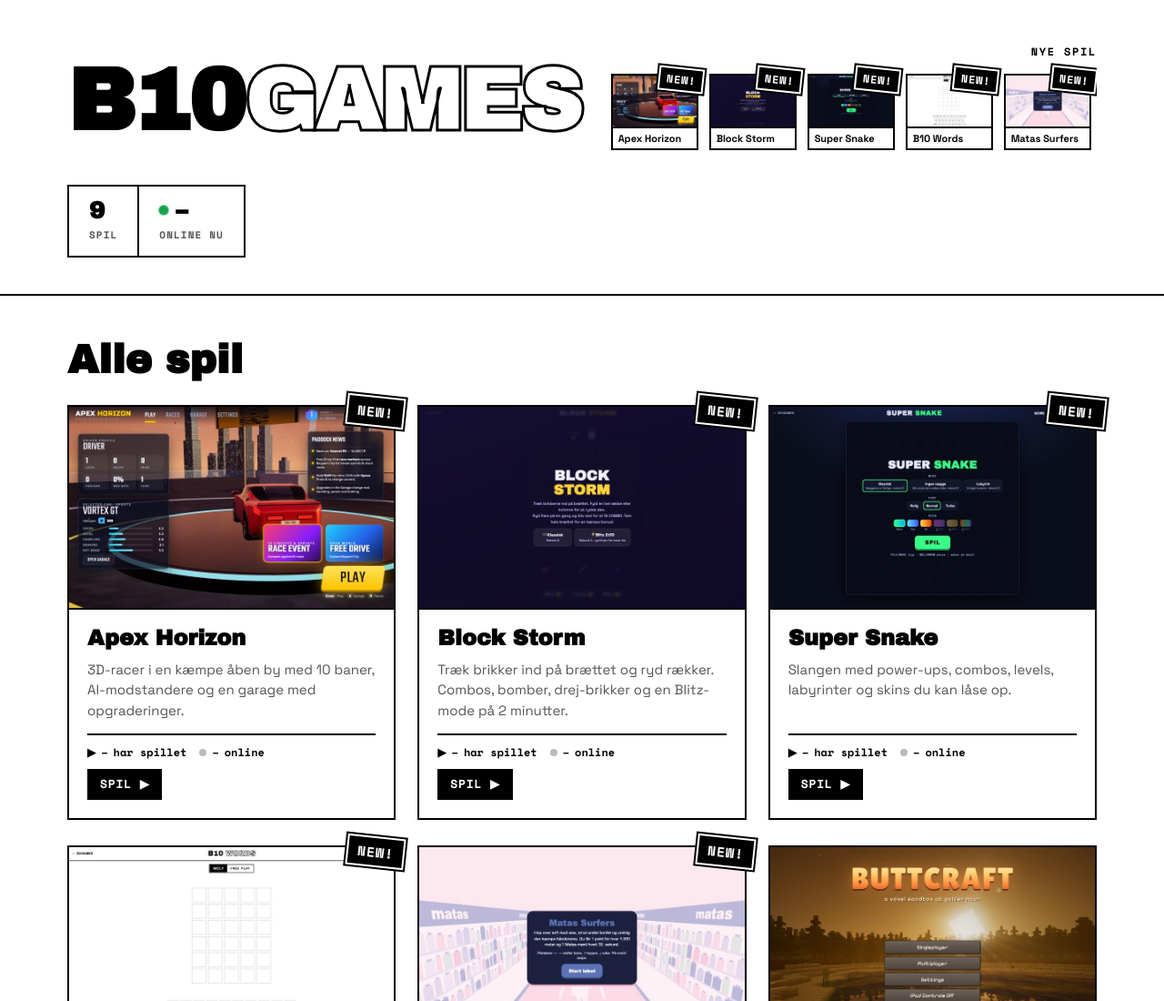
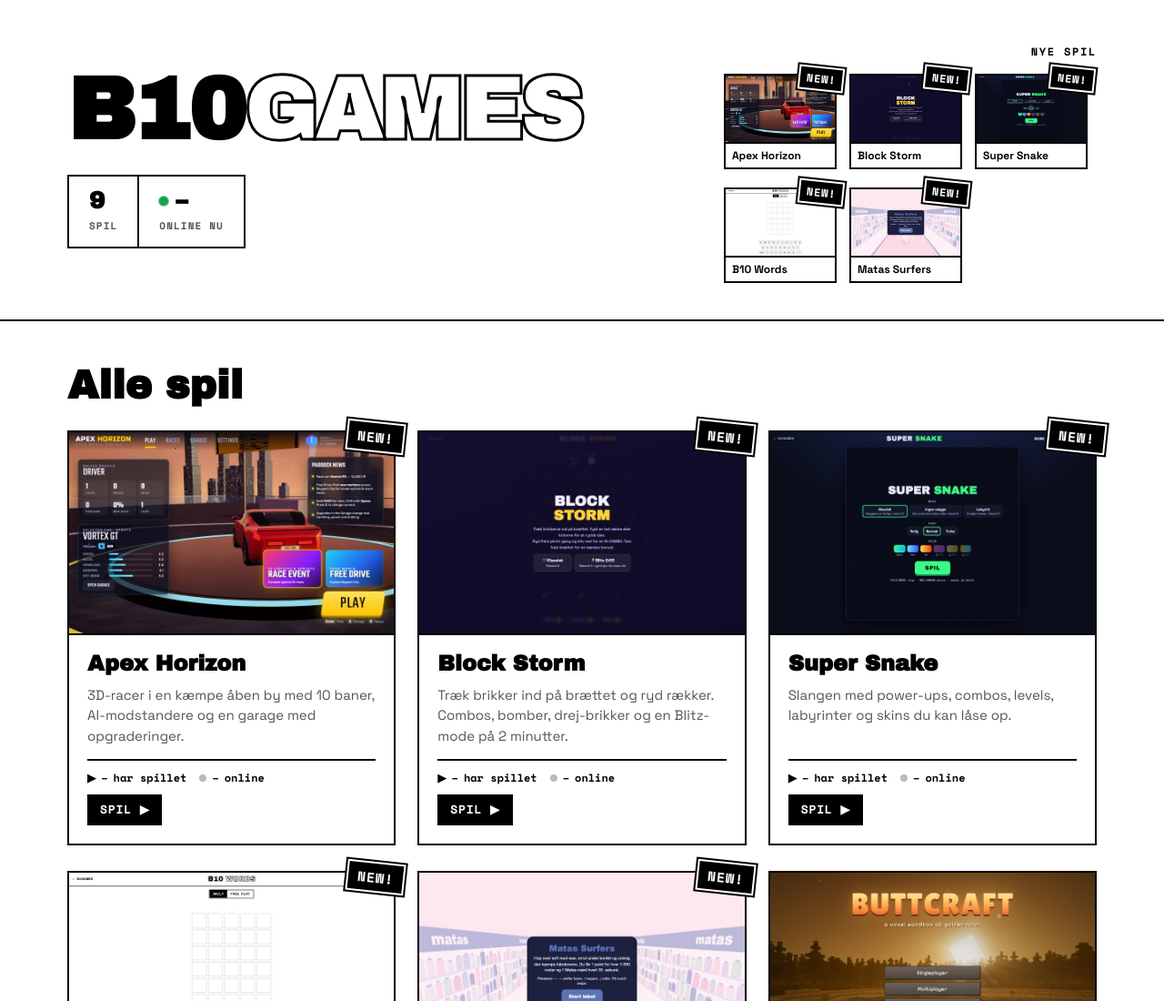
Before and after one commit to b10games/b10games.github.io, a plain HTML site: page index.html in a window 1280 px wide. Shown: the top 1100 px of the page at 91% size. Drawn offline with nearby package versions, Linux system fonts and the light colour scheme; no server answers.

Commit message:
Nye spil lidt større, 3 pr. række der stabler nedad
Co-Authored-By: Claude Opus 5.5 <noreply@anthropic.com>

```diff
--- a/index.html
+++ b/index.html
@@ -28,34 +28,43 @@
 
   /* ---------- top ---------- */
   .hero { padding: 48px 0 40px; border-bottom: 2px solid var(--ink); }
-  .top { display: flex; align-items: center; justify-content: space-between; gap: 32px; flex-wrap: wrap; }
+  /* Logo with the stats under it on the left; new games on the right,
+     three per row, stacking downward (no sideways scrolling). */
+  .top {
+    display: grid; grid-template-columns: auto minmax(0, 1fr); grid-template-rows: auto 1fr;
+    grid-template-areas: "logo new" "stats new";
+    column-gap: 32px; row-gap: 28px;
+  }
   .hero h1 {
+    grid-area: logo; margin-top: 30px;
     font-family: "Archivo Black", sans-serif;
     font-size: clamp(52px, 7.5vw, 96px);
     line-height: .9; letter-spacing: -.03em;
   }
   .hero h1 span { -webkit-text-stroke: 3px var(--ink); color: transparent; }
 
-  .newbar { flex: 1 1 320px; max-width: 100%; min-width: 0; }
+  .newbar { grid-area: new; min-width: 0; }
   .newbar[hidden] { display: none; }
   .newlabel { font: 700 12px "Space Mono", monospace; letter-spacing: .14em; margin-bottom: 4px; text-align: right; }
-  .newlist { display: flex; gap: 12px; overflow-x: auto; padding: 12px 12px 10px 2px; }
-  .newlist > :first-child { margin-left: auto; }
+  .newlist {
+    display: grid; grid-template-columns: repeat(3, minmax(0, 124px)); justify-content: end;
+    gap: 20px 14px; padding: 12px 10px 0 2px;
+  }
   .chip {
-    flex: none; width: 96px; border: 2px solid var(--ink); color: inherit; text-decoration: none; background: var(--bg);
+    border: 2px solid var(--ink); color: inherit; text-decoration: none; background: var(--bg);
     position: relative; transition: transform .15s ease, box-shadow .15s ease;
   }
   .chip:hover { transform: translate(-3px,-3px); box-shadow: 5px 5px 0 var(--ink); }
   .chip img { display: block; width: 100%; aspect-ratio: 16 / 10; object-fit: cover; border-bottom: 2px solid var(--ink); }
-  .chip span { display: block; font: 700 11px "Space Grotesk", sans-serif; padding: 4px 6px; white-space: nowrap; overflow: hidden; text-overflow: ellipsis; }
+  .chip span { display: block; font: 700 12px "Space Grotesk", sans-serif; padding: 5px 7px; white-space: nowrap; overflow: hidden; text-overflow: ellipsis; }
 
   .new {
-    position: absolute; top: -9px; right: -9px; z-index: 2;
+    position: absolute; top: -10px; right: -10px; z-index: 2;
     background: var(--ink); color: var(--bg); font: 700 12px "Space Mono", monospace; letter-spacing: .06em;
     padding: 3px 7px; transform: rotate(6deg); border: 2px solid var(--bg); box-shadow: 0 0 0 2px var(--ink);
   }
 
-  .stats { margin-top: 28px; display: flex; border: 2px solid var(--ink); width: fit-content; }
+  .stats { grid-area: stats; align-self: start; display: flex; border: 2px solid var(--ink); width: fit-content; }
   .stat { padding: 12px 22px; }
   .stat + .stat { border-left: 2px solid var(--ink); }
   .stat b { font-family: "Archivo Black", sans-serif; font-size: 26px; display: flex; align-items: center; gap: 8px; line-height: 1.1; }
@@ -97,12 +106,16 @@
   }
 
   @media (prefers-reduced-motion: reduce) { .card, .chip { transition: none; } .dot { animation: none; } }
+  @media (max-width: 760px) {
+    .top { grid-template-columns: minmax(0, 1fr); grid-template-rows: none; grid-template-areas: "logo" "new" "stats"; }
+    .hero h1 { margin-top: 0; }
+    .newlabel { text-align: left; }
+    .newlist { grid-template-columns: repeat(3, minmax(0, 1fr)); justify-content: stretch; }
+  }
   @media (max-width: 640px) {
     .wrap { padding: 0 16px; }
     .hero { padding: 32px 0 28px; }
     .hero h1 span { -webkit-text-stroke-width: 2px; }
-    .newlabel { text-align: left; }
-    .newlist > :first-child { margin-left: 0; }
     .grid { grid-template-columns: 1fr; gap: 24px; }
   }
 </style>
@@ -117,10 +130,10 @@
         <div class="newlabel">NYE SPIL</div>
         <div class="newlist" id="newList"></div>
       </aside>
-    </div>
-    <div class="stats">
-      <div class="stat"><b id="count">0</b><small>Spil</small></div>
-      <div class="stat"><b><i class="dot"></i><span id="onlineSite">–</span></b><small>Online nu</small></div>
+      <div class="stats">
+        <div class="stat"><b id="count">0</b><small>Spil</small></div>
+        <div class="stat"><b><i class="dot"></i><span id="onlineSite">–</span></b><small>Online nu</small></div>
+      </div>
     </div>
   </div>
 </header>
```
